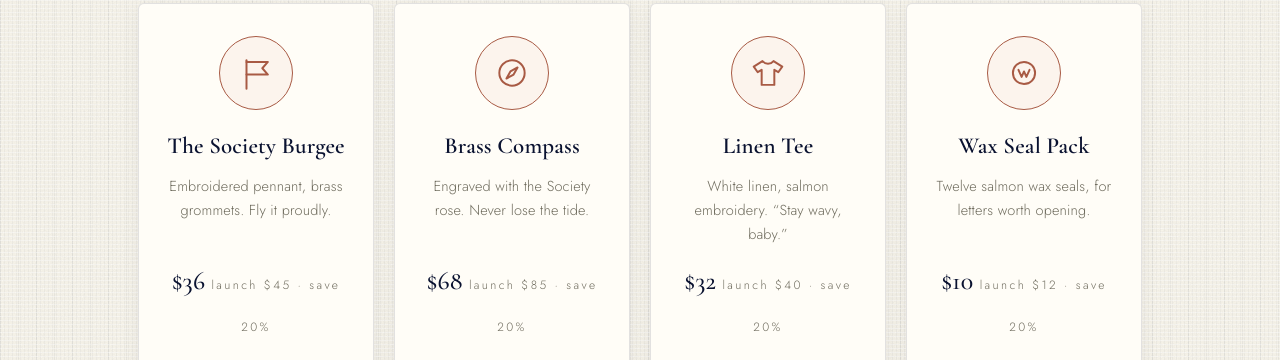
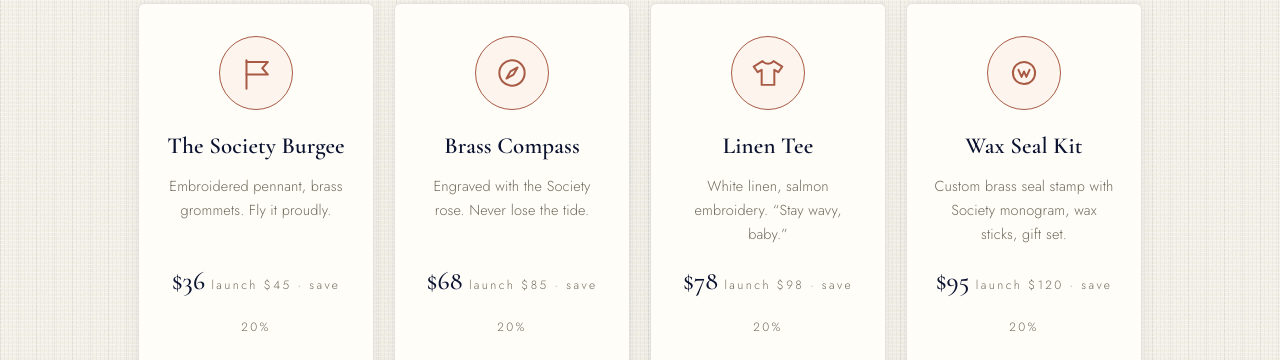
Before and after one commit to Glenride/wavytoken, a plain HTML site: page index.html in a window 1280 px wide. Shown: the part 4900-5260 px from the top of the page. Drawn offline with nearby package versions, Linux system fonts and the light colour scheme.

Commit message:
Ship's Store: marked-up prices (tee 78/98, wax seal kit 95/120)

```diff
--- a/index.html
+++ b/index.html
@@ -802,8 +802,8 @@ document.addEventListener("click", e => {
 const PRODUCTS = [
   { sku:"burgee",  name:"The Society Burgee", desc:"Embroidered pennant, brass grommets. Fly it proudly.", launch:45, now:36, icon:"flag" },
   { sku:"compass", name:"Brass Compass", desc:"Engraved with the Society rose. Never lose the tide.", launch:85, now:68, icon:"compass" },
-  { sku:"tee",     name:"Linen Tee", desc:"White linen, salmon embroidery. “Stay wavy, baby.”", launch:40, now:32, icon:"shirt" },
-  { sku:"seals",   name:"Wax Seal Pack", desc:"Twelve salmon wax seals, for letters worth opening.", launch:12, now:10, icon:"seal" }
+  { sku:"tee",     name:"Linen Tee", desc:"White linen, salmon embroidery. “Stay wavy, baby.”", launch:98, now:78, icon:"shirt" },
+  { sku:"seals",   name:"Wax Seal Kit", desc:"Custom brass seal stamp with Society monogram, wax sticks, gift set.", launch:120, now:95, icon:"seal" }
 ];
 const ICONS = {
   flag:'<svg viewBox="0 0 48 48" fill="none" stroke="currentColor" stroke-width="2.5" stroke-linecap="round" stroke-linejoin="round"><path d="M12 44V8"/><path d="M12 10h27l-7 8 7 8H12"/></svg>',
```
